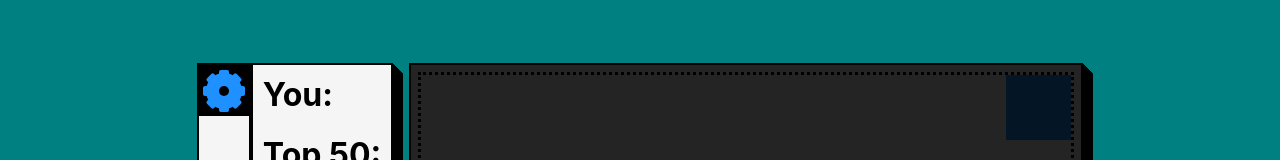
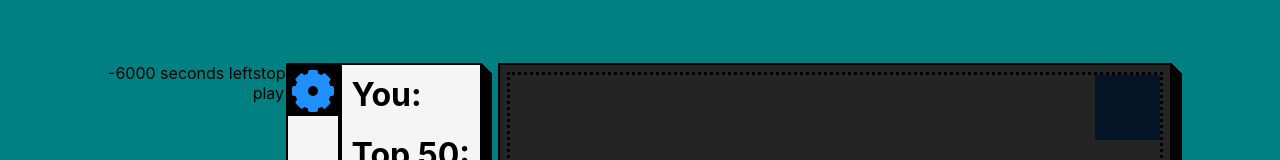
Before and after one commit to alexdmejias/multiplayer-maze-client-ts, a React (Create React App) app: page / in a window 1280 px wide. Shown: the top 160 px of the page. Built offline with nearby package versions, Linux system fonts and the light colour scheme; no server answers.

Commit message:
added clock and debug components

```diff
--- a/src/App.tsx
+++ b/src/App.tsx
@@ -7,10 +7,20 @@ import { socketConnect } from './store/middleware/socketio/actions';
 import Scoreboard from './components/scoreboard';
 import Maze from './components/maze';
 import Settings from './components/settings';
+import Clock from './components/clock';
 
 type AppProps = {
   connect: Function
 }
+
+const Debug = connect( null, (d) => ({
+  debug: (s) => d({ type: 'YOLOG', socketEvent: `debug:time-${s}`})
+}))((props: any) => (
+  <div>
+    <p onClick={() => props.debug('stop')}>stop</p>
+    <p onClick={() => props.debug('play')}>play</p>
+  </div>
+))
 
 const App = (props: AppProps) => {
   useEffect(() => {
@@ -19,6 +29,8 @@ const App = (props: AppProps) => {
 
   return (
     <div className="App">
+      <Clock />
+      <Debug />
       <Settings />
       <Scoreboard />
       <Maze />
--- /dev/null
+++ b/src/components/clock/index.tsx
@@ -0,0 +1,37 @@
+import React, {useState, useEffect} from 'react';
+import { connect } from 'react-redux';
+import { AppStoreState } from "../../store";
+import { SessionState } from '../../store/session/types';
+
+type ClockProps = {
+  session: SessionState;
+}
+
+const Clock = ({session}: ClockProps) => {
+  const [index, setIndex] = useState(1);
+  const [currState, setCurrState] = useState(session.currentState);
+
+  useEffect(() => {
+    if (session.currentState === 'first') return;
+    const id = setInterval(() => {
+      setIndex(index + 1);
+    }, 1000);
+    return () => clearInterval(id);
+  }, [index, currState]);
+
+  if (currState !== session.currentState) {
+    setIndex(1);
+    setCurrState(session.currentState);
+  }
+
+  const timeLeft = session.duration - (1000 * index);
+  return (
+    <p>{timeLeft} seconds left</p>
+  )
+}
+
+const mapStateToProps = (state: AppStoreState) => ({
+  session: state.session
+});
+
+export default connect(mapStateToProps)(Clock);
--- a/src/components/maze/cell.tsx
+++ b/src/components/maze/cell.tsx
@@ -19,6 +19,7 @@ interface CellProps {
 const Cell = ({id, type, size, isPlayer, isVisited, isEnding, isStarting}: CellProps) => {
   const classes = classnames({
     cell: true,
+    [`cell-type-${type}`]: true,
     visited: isVisited,
     player: isPlayer,
     starting: isStarting,
```
